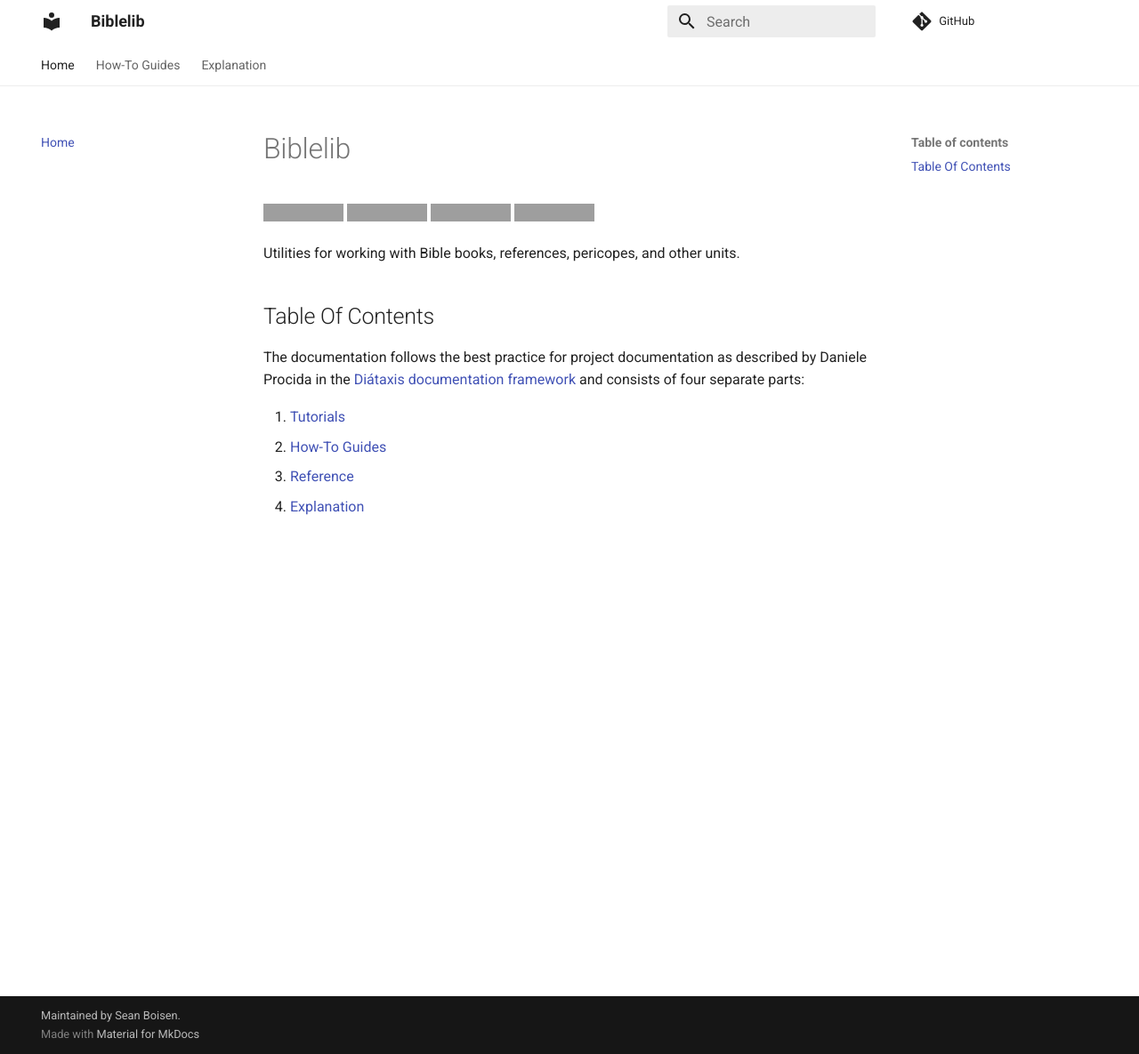
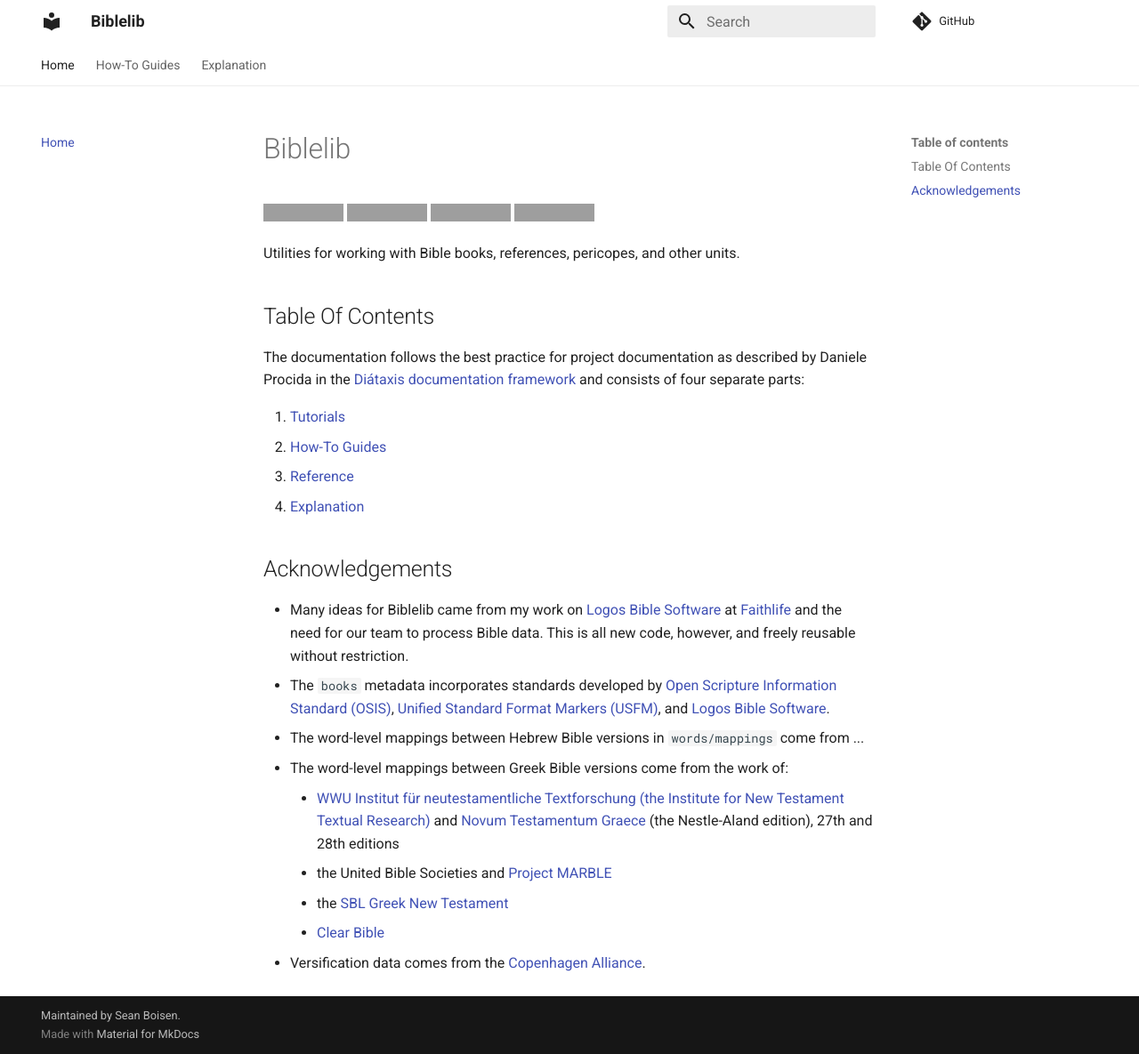
Before and after one commit to Clear-Bible/Biblelib, an MkDocs documentation site: the page built from docs/index.md, in a window 1280 px wide and 1185 px high. Shown: the whole window at 89% size. Built offline with MkDocs 1.6.1 and Material for MkDocs 9.7.7, drawn with Linux system fonts in a browser that asks for light colours; comment, search, counter and statistics services are not loaded; grey boxes are pictures that could not be loaded.

Commit message:
Misc doc updates

```diff
--- a/docs/index.md
+++ b/docs/index.md
@@ -18,3 +18,30 @@
 2. [How-To Guides](how-to-guides.md)
 3. [Reference](reference.md)
 4. [Explanation](explanation.md)
+
+## Acknowledgements
+
+* Many ideas for Biblelib came from my work on [Logos Bible
+  Software](https://www.logos.com/) at
+  [Faithlife](https://faithlife.com) and the need for our team to
+  process Bible data. This is all new code, however, and freely
+  reusable without restriction.
+* The `books` metadata incorporates standards developed by [Open Scripture
+  Information Standard (OSIS)](https://crosswire.org/osis/),
+  [Unified Standard Format Markers
+  (USFM)](https://ubsicap.github.io/usfm/index.html), and [Logos Bible
+  Software](https://www.logos.com/).
+* The word-level mappings between Hebrew Bible versions in
+  `words/mappings` come from ...
+* The word-level mappings between Greek Bible versions come from the
+  work of:
+    * [WWU Institut für neutestamentliche
+      Textforschung (the Institute for New Testament Textual
+      Research)](http://egora.uni-muenster.de/intf/index_en.shtml) and
+      [Novum Testamentum
+      Graece](https://en.wikipedia.org/wiki/Novum_Testamentum_Graece)
+      (the Nestle-Aland edition), 27th and 28th editions
+    * the United Bible Societies and [Project MARBLE](https://semanticdictionary.org/)
+    * the [SBL Greek New Testament](https://sblgnt.com/)
+    * [Clear Bible](https://clear.bible)
+* Versification data comes from the [Copenhagen Alliance](https://github.com/Copenhagen-Alliance).
```
Also changed, not shown: docs/Mappings.md (+15 -0 lines), docs/explanation.md (+16 -5 lines), docs/reference.md (+7 -0 lines), docs/tutorials.md (+6 -0 lines).
